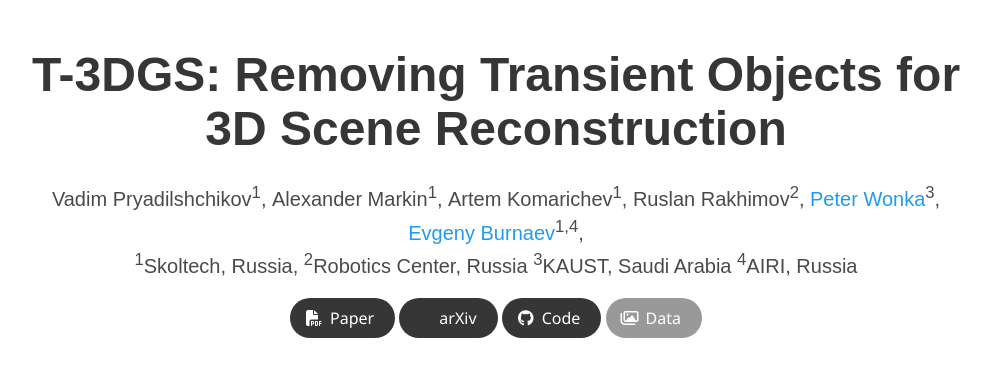
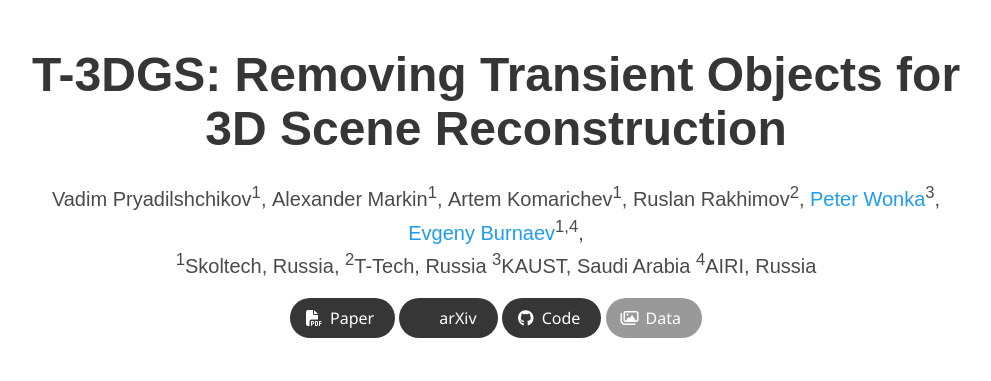
Before and after one commit to transient-3dgs/transient-3dgs.github.io, a plain HTML site: page index.html in a window 1280 px wide. Shown: the top 381 px of the page, without its empty margins (144-1135 px from the left). Drawn offline with nearby package versions, Linux system fonts and the light colour scheme; some icons are missing; a web font is replaced by a local one.

Commit message:
Update index.html

```diff
--- a/index.html
+++ b/index.html
@@ -62,7 +62,7 @@
 
                   <div class="is-size-5 publication-authors">
                     <span class="author-block"><sup>1</sup>Skoltech, Russia,</span>
-                    <span class="author-block"><sup>2</sup>Robotics Center, Russia</span>
+                    <span class="author-block"><sup>2</sup>T-Tech, Russia</span>
                     <span class="author-block"><sup>3</sup>KAUST, Saudi Arabia</span>
                     <span class="author-block"><sup>4</sup>AIRI, Russia</span>
                   </div>
```
